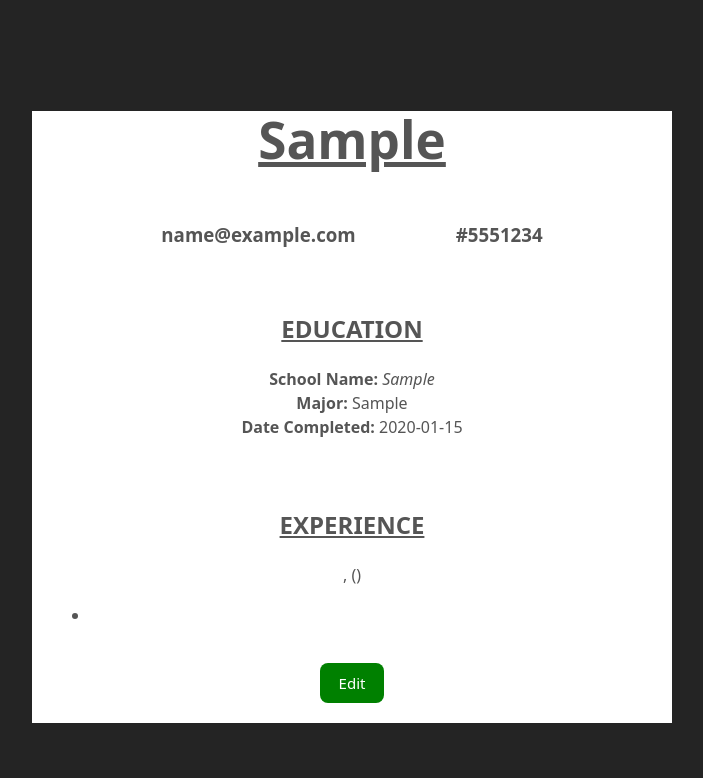
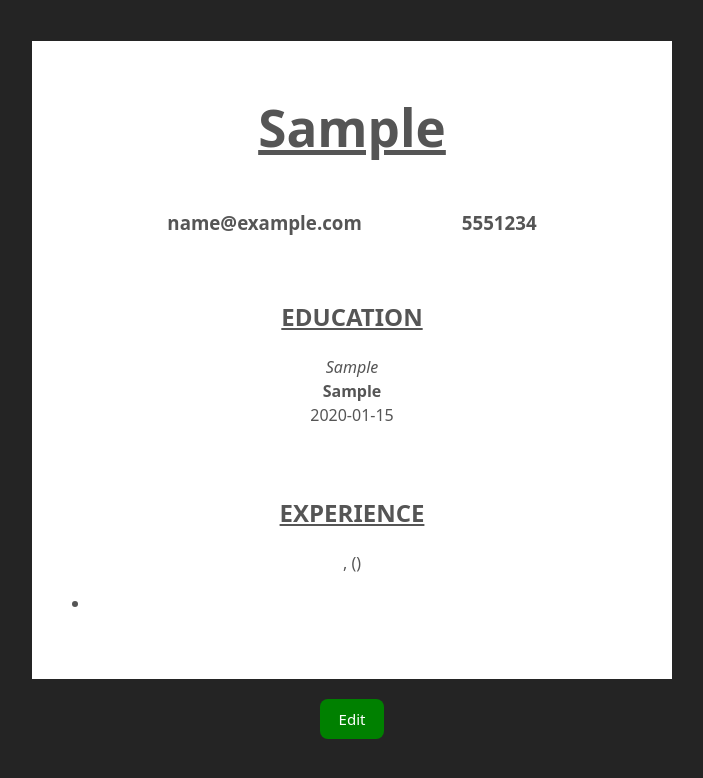
Before and after one commit to curtis-taylor/CV_REACT, a React (Vite) app in the folder cv_react_app/: page / in a window 1280 px wide. Both pictures are taken after typing "Sample", "name@example.com", "5551234", "Sample", "Sample", "2020-01-15" into the empty fields and a click on the button "Submit". Shown: the top 778 px of the page, without its empty margins (288-991 px from the left). Built offline with nearby package versions, Linux system fonts and the light colour scheme.

Commit message:
More formatting

```diff
--- a/cv_react_app/src/Components/Form.jsx
+++ b/cv_react_app/src/Components/Form.jsx
@@ -29,10 +29,6 @@ export function Form() {
     const handleSubmit = (e) => {
       e.preventDefault();
 
-      setTasks(tasks.split('*'))
-
-      console.log(tasks)
-
       let info = [ name, email, phone, school, major, dateComplete, company, position, tasks, jobStart, location]
       //alert(`Hello, ${info}`);
 
@@ -47,10 +43,7 @@ export function Form() {
       e.preventDefault();
 
       setFormVisible(true);
-      //setSubmitVisible(true);
-      //setEditVisible(false);
 
-      //setOutputVisible(false);
 
     };
 
@@ -135,7 +128,7 @@ export function Form() {
               type="text"
               value={tasks}
               onChange={(e) => setTasks(e.target.value)}
-              placeholder="Enter position Responsibilities. Use '  ' double space after every task list item."
+              placeholder="Enter position Responsibilities. Use '-' hyphen to text so the text can be seperated into bullet points statements."
             />
 
         </div>
@@ -162,14 +155,14 @@ export function Form() {
 
     return(
 
-
-
+      <>
       <div id="output">
+        <br></br>
         <u><h1> {cvText[0]} </h1></u>
         <div id="contactContainer">
 
             <span id="email"><h3> {cvText[1]} </h3></span>
-          <span id="phone"> <h3>#{cvText[2]} </h3> </span>
+            <span id="phone"> <h3> {cvText[2]} </h3> </span>
 
         </div>
         <br></br><br></br>
@@ -177,13 +170,13 @@ export function Form() {
         <div>
           <div><h2><u>EDUCATION</u></h2></div>
           <div>
-            <span> <b>School Name: </b> <i> {cvText[3]} </i> </span>
+              <span>  <i> {cvText[3]} </i> </span>
           </div>
           <div>
-            <span> <b>Major:</b> {cvText[4]} </span>
+              <span> <b>{cvText[4]} </b>  </span>
           </div>
           <div>
-            <span> <b>Date Completed:</b> {cvText[5]} </span>
+              <span>  {cvText[5]} </span>
           </div>
 
         </div>
@@ -200,11 +193,14 @@ export function Form() {
           </div>
 
           <div>
-            <ul> {cvText[8].split('  ').map((c) => (
-               <li> {c} </li>
+              <ul> {cvText[8].split('-').map((c) => (
+                <li key={c}> {c} </li>
 
               )) } </ul>
           </div>
+
+      </div>
+      <br></br><br></br>
 
     </div>
 
@@ -216,9 +212,8 @@ export function Form() {
           fontSize={'15px'}
           backgroundColor={'green'}
 
-
         />
-    </div>
+    </>
 
     );
 
```
Lines whose indentation alone changed are shown as unchanged.
